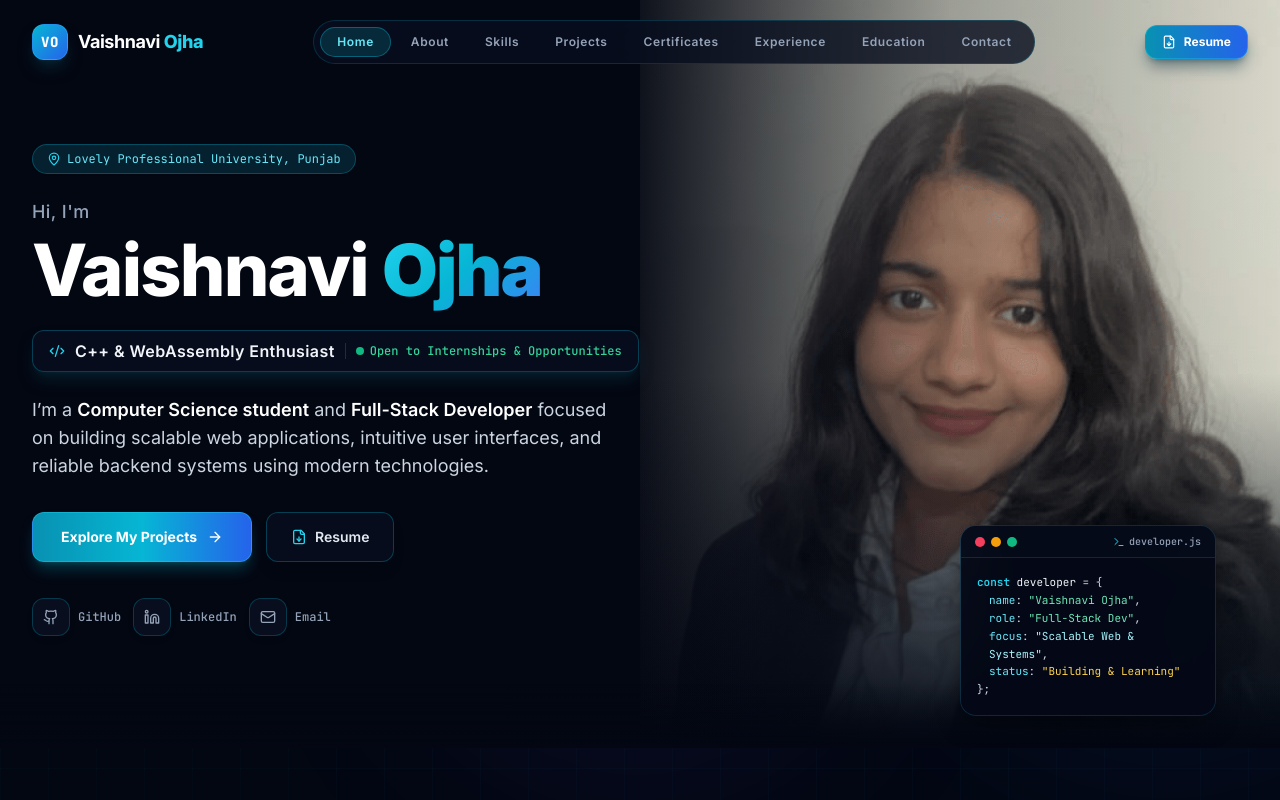
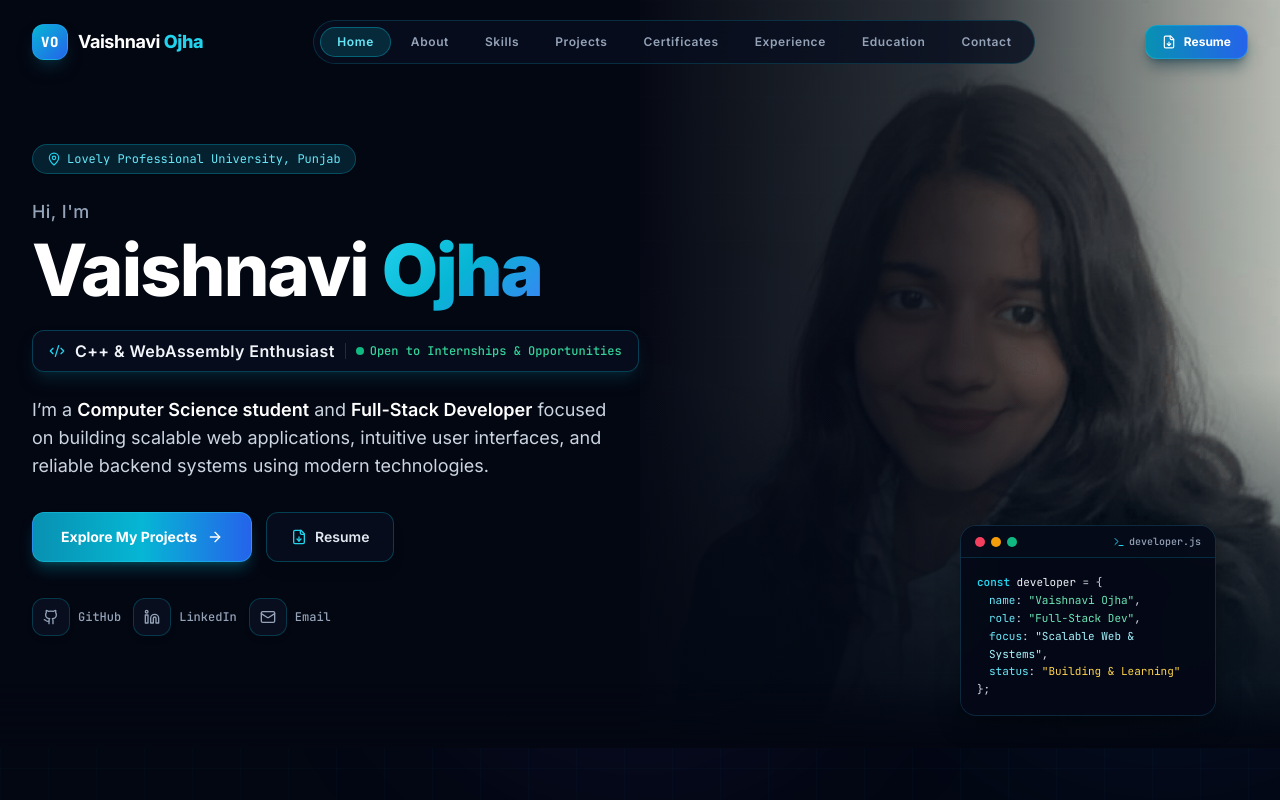
Before and after one commit to Vaishnaviojha162/portfolio, a Next.js app: page / in a window 1280 px wide. Shown: the top 800 px of the page. Built offline with nearby package versions, Linux system fonts and the light colour scheme.

Commit message:
revert: restore original profile photo styling

```diff
--- a/components/Hero.jsx
+++ b/components/Hero.jsx
@@ -33,19 +33,19 @@ export default function Hero() {
       {/* ── Background Portrait / Seamless Blend on Right ── */}
       <div className="absolute inset-0 z-0 pointer-events-none overflow-hidden">
         {/* The portrait photo positioned on the right */}
-        <div className="absolute right-0 top-0 h-full w-full sm:w-[58%] lg:w-[52%] opacity-100">
+        <div className="absolute right-0 top-0 h-full w-full sm:w-[58%] lg:w-[52%] opacity-90">
           <Image
             src="/vaishnavi.png"
             alt="Vaishnavi Ojha – Full-Stack Developer"
             fill
             priority
-            className="object-cover object-top filter brightness-115 contrast-105"
+            className="object-cover object-top filter brightness-105 contrast-105"
             sizes="(max-width: 768px) 100vw, 52vw"
           />
           {/* Seamless gradient fade overlays blending into dark background */}
-          <div className="absolute inset-0 bg-gradient-to-r from-[#030712] via-[#030712]/30 to-transparent" />
+          <div className="absolute inset-0 bg-gradient-to-r from-[#030712] via-[#030712]/80 to-transparent" />
           <div className="absolute inset-0 bg-gradient-to-t from-[#030712] via-transparent to-transparent" />
-          <div className="absolute inset-0 bg-gradient-to-l from-cyan-950/10 to-transparent" />
+          <div className="absolute inset-0 bg-gradient-to-l from-cyan-950/20 to-transparent" />
         </div>
         {/* Solid dark panel on left for text readability */}
         <div className="absolute inset-y-0 left-0 w-full sm:w-1/2 bg-[#030712]/90 sm:bg-[#030712]" />
```
